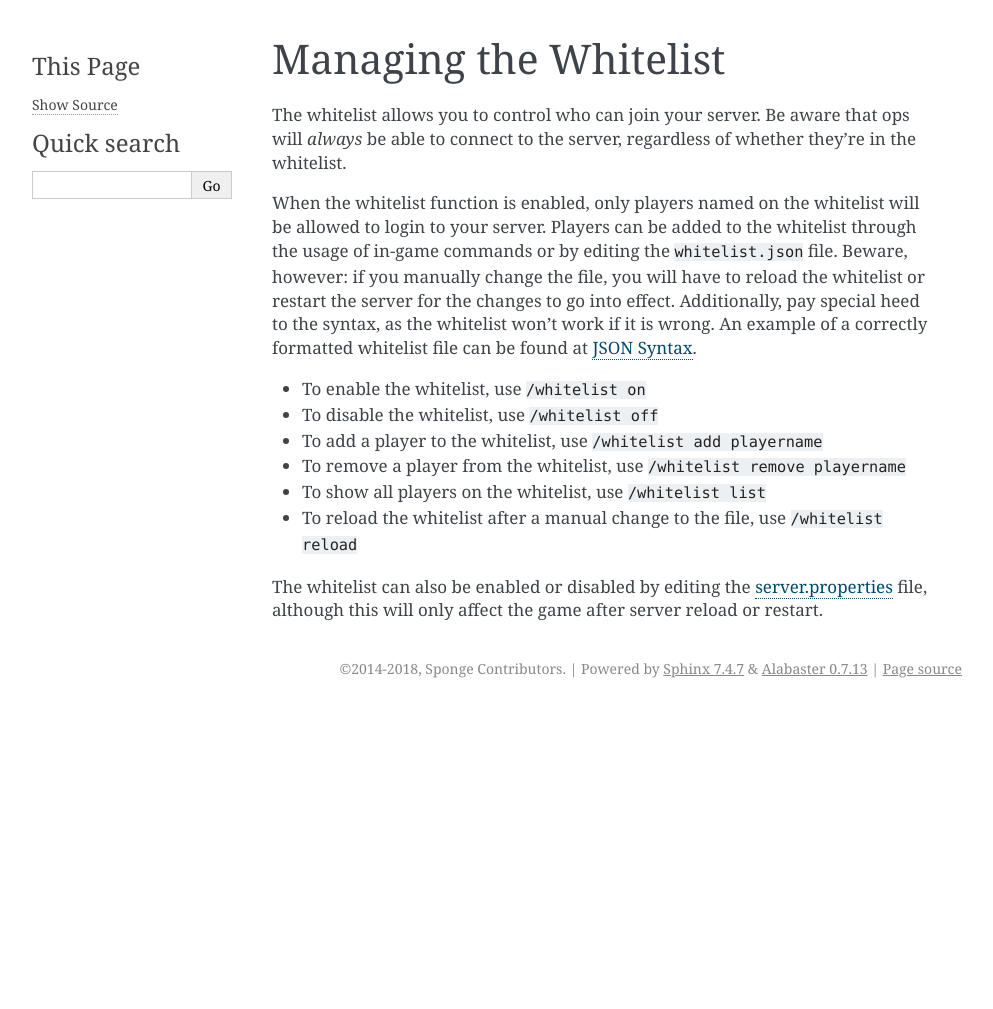
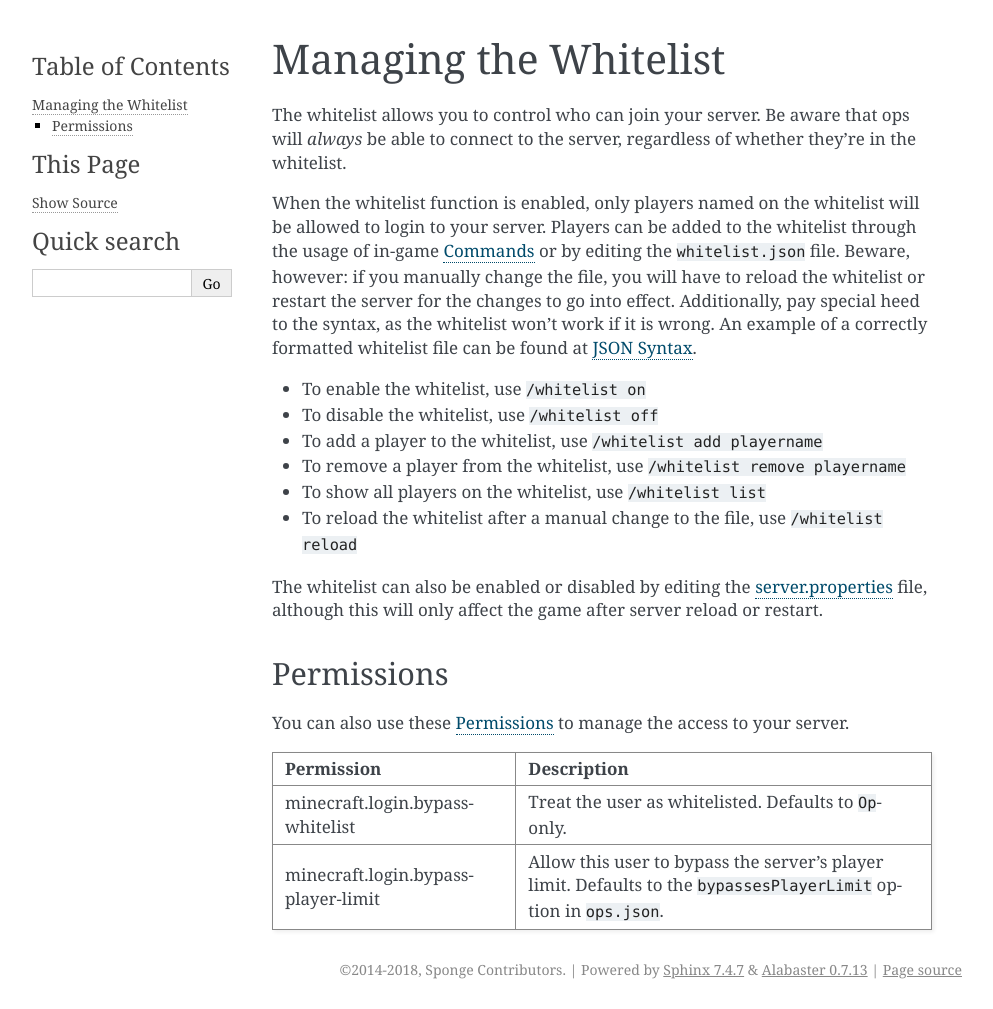
Before and after one commit to SpongePowered/SpongeDocs, a Sphinx documentation site: the page built from source/server/management/whitelist.rst, in a window 1280 px wide. Shown: the whole page, without its empty margins (148-1141 px from the left). Built offline with Sphinx 7.4.7, drawn with Linux system fonts in a browser that asks for light colours; pages that are not in the unit, such as notebooks, are missing from menus; before the commit the page ends 900 px from its top, so only the background shows below that.

Commit message:
Document login permissions. Fixes #641 (#642)
* Document login permissions. Fixes #641

* Document permission defaults.

```diff
--- a/source/plugin/permissions.rst
+++ b/source/plugin/permissions.rst
@@ -12,6 +12,11 @@
     org.spongepowered.api.service.permission.Subject
     org.spongepowered.api.service.permission.SubjectCollection
     org.spongepowered.api.service.permission.SubjectData
+
+
+If you are interested in the permissions that are used in vanilla commands have a look at
+:doc:`this page <../../server/spongineer/commands>`. For customizing the permission levels refer to the
+:doc:`server permissions <../../server/management/permissions>` page or your permission plugin's documentation.
 
 Permission
 ==========
--- a/source/server/management/permissions.rst
+++ b/source/server/management/permissions.rst
@@ -2,9 +2,8 @@
 Managing Permissions
 ====================
 
-You can configure who has access to what if you are running a server by making use of permissions.
-Specific permissions for Sponge, Forge and Minecraft commands are shown on the :doc:`../../server/spongineer/commands`
-page.
+You can configure who has access to what if you are running a server by making use of :doc:`../../plugin/permissions`.
+Specific permissions for Sponge, Forge and Minecraft commands are shown on the :doc:`../spongineer/commands` page.
 
 
 Operator Level
--- a/source/server/management/whitelist.rst
+++ b/source/server/management/whitelist.rst
@@ -22,3 +23,16 @@
 The whitelist can also be enabled or disabled by editing the
 :doc:`../../server/getting-started/configuration/server-properties` file, although this will only affect the game after
 server reload or restart.
+
+Permissions
+===========
+
+You can also use these :doc:`../../plugin/permissions` to manage the access to your server.
+
+=================================== ====================================================================
+Permission                          Description
+=================================== ====================================================================
+minecraft.login.bypass-whitelist    Treat the user as whitelisted. Defaults to ``Op``-only.
+minecraft.login.bypass-player-limit Allow this user to bypass the server's player limit. Defaults to the
+                                    ``bypassesPlayerLimit`` option in ``ops.json``.
+=================================== ====================================================================
```
Also changed, not shown: other parts of source/server/management/whitelist.rst (+5 -4 lines), source/server/spongineer/commands.rst (+9 -4 lines).
